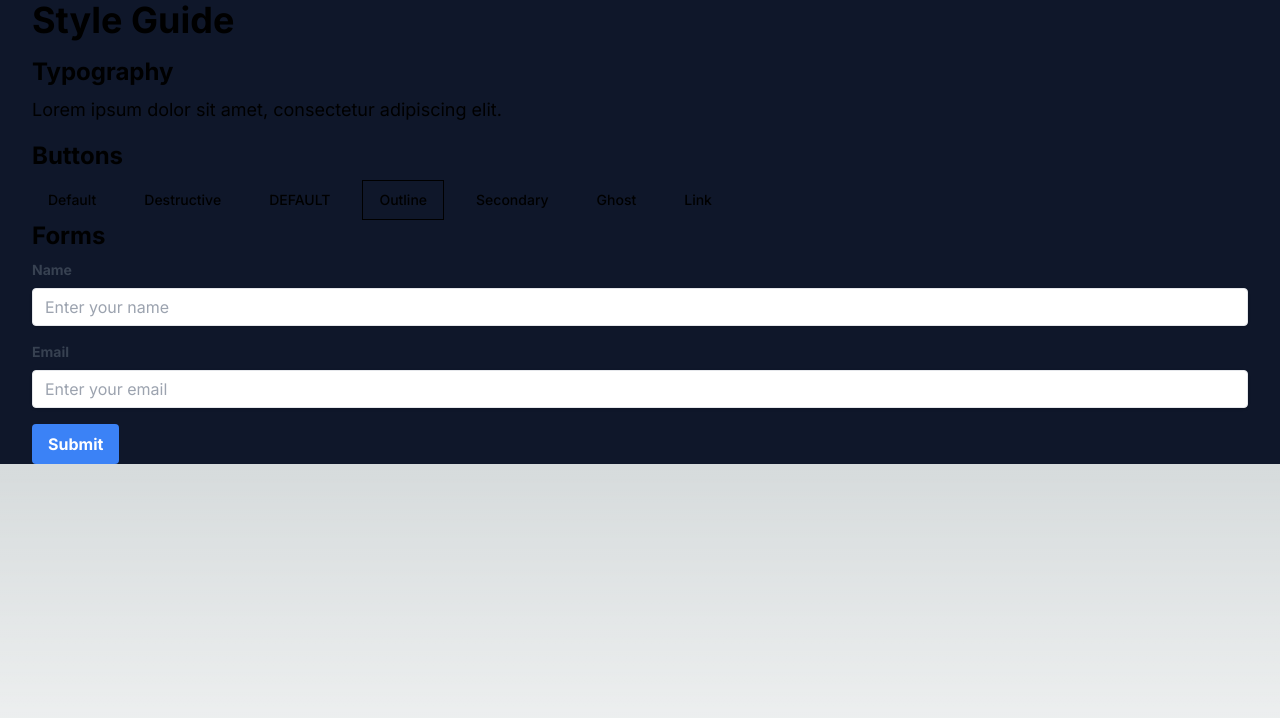
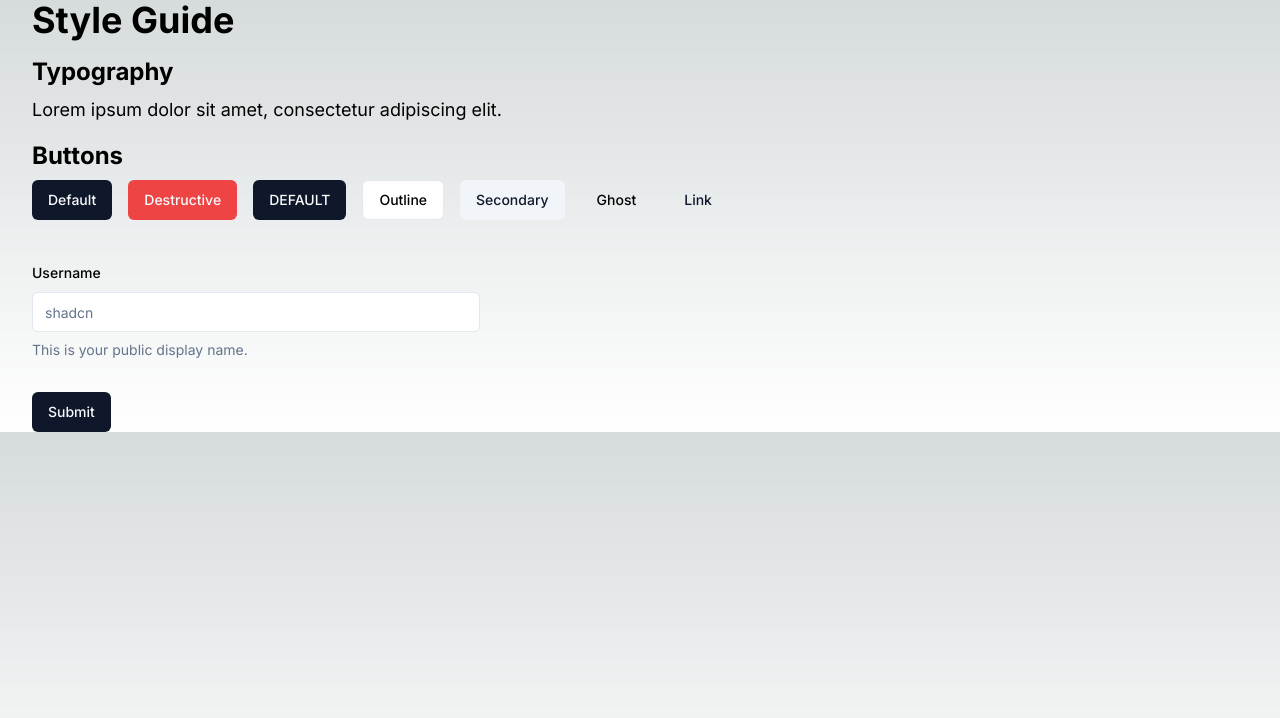
Before and after one commit to hamza4600/travio, a Next.js app: page /en/style-guide in a window 1280 px wide. Shown: the top 718 px of the page. Built offline with nearby package versions, Linux system fonts and the light colour scheme.

Commit message:
resolved build error

```diff
--- a/app/globals.css
+++ /dev/null
@@ -1,76 +0,0 @@
-@tailwind base;
-@tailwind components;
-@tailwind utilities;
-
-@layer base {
-  :root {
-    --background: 0 0% 100%;
-    --foreground: 222.2 84% 4.9%;
-
-    --card: 0 0% 100%;
-    --card-foreground: 222.2 84% 4.9%;
-
-    --popover: 0 0% 100%;
-    --popover-foreground: 222.2 84% 4.9%;
-
-    --primary: 222.2 47.4% 11.2%;
-    --primary-foreground: 210 40% 98%;
-
-    --secondary: 210 40% 96.1%;
-    --secondary-foreground: 222.2 47.4% 11.2%;
-
-    --muted: 210 40% 96.1%;
-    --muted-foreground: 215.4 16.3% 46.9%;
-
-    --accent: 210 40% 96.1%;
-    --accent-foreground: 222.2 47.4% 11.2%;
-
-    --destructive: 0 84.2% 60.2%;
-    --destructive-foreground: 210 40% 98%;
-
-    --border: 214.3 31.8% 91.4%;
-    --input: 214.3 31.8% 91.4%;
-    --ring: 222.2 84% 4.9%;
-
-    --radius: 0.5rem;
-  }
-
-  .dark {
-    --background: 222.2 84% 4.9%;
-    --foreground: 210 40% 98%;
-
-    --card: 222.2 84% 4.9%;
-    --card-foreground: 210 40% 98%;
-
-    --popover: 222.2 84% 4.9%;
-    --popover-foreground: 210 40% 98%;
-
-    --primary: 210 40% 98%;
-    --primary-foreground: 222.2 47.4% 11.2%;
-
-    --secondary: 217.2 32.6% 17.5%;
-    --secondary-foreground: 210 40% 98%;
-
-    --muted: 217.2 32.6% 17.5%;
-    --muted-foreground: 215 20.2% 65.1%;
-
-    --accent: 217.2 32.6% 17.5%;
-    --accent-foreground: 210 40% 98%;
-
-    --destructive: 0 62.8% 30.6%;
-    --destructive-foreground: 210 40% 98%;
-
-    --border: 217.2 32.6% 17.5%;
-    --input: 217.2 32.6% 17.5%;
-    --ring: 212.7 26.8% 83.9%;
-  }
-}
-
-@layer base {
-  * {
-    @apply border-border;
-  }
-  body {
-    @apply bg-background text-foreground;
-  }
-}
--- a/src/app/[language]/globals.css
+++ b/src/app/[language]/globals.css
@@ -8,13 +8,13 @@
   --background-end-rgb: 255, 255, 255;
 }
 
-@media (prefers-color-scheme: dark) {
+/* @media (prefers-color-scheme: dark) {
   :root {
     --foreground-rgb: 255, 255, 255;
     --background-start-rgb: 0, 0, 0;
     --background-end-rgb: 0, 0, 0;
   }
-}
+} */
 
 body {
   color: rgb(var(--foreground-rgb));
@@ -31,3 +31,77 @@ body {
     text-wrap: balance;
   }
 }
+
+
+@layer base {
+  :root {
+    --background: 0 0% 100%;
+    --foreground: 222.2 84% 4.9%;
+
+    --card: 0 0% 100%;
+    --card-foreground: 222.2 84% 4.9%;
+
+    --popover: 0 0% 100%;
+    --popover-foreground: 222.2 84% 4.9%;
+
+    --primary: 222.2 47.4% 11.2%;
+    --primary-foreground: 210 40% 98%;
+
+    --secondary: 210 40% 96.1%;
+    --secondary-foreground: 222.2 47.4% 11.2%;
+
+    --muted: 210 40% 96.1%;
+    --muted-foreground: 215.4 16.3% 46.9%;
+
+    --accent: 210 40% 96.1%;
+    --accent-foreground: 222.2 47.4% 11.2%;
+
+    --destructive: 0 84.2% 60.2%;
+    --destructive-foreground: 210 40% 98%;
+
+    --border: 214.3 31.8% 91.4%;
+    --input: 214.3 31.8% 91.4%;
+    --ring: 222.2 84% 4.9%;
+
+    --radius: 0.5rem;
+  }
+
+  .dark {
+    --background: 222.2 84% 4.9%;
+    --foreground: 210 40% 98%;
+
+    --card: 222.2 84% 4.9%;
+    --card-foreground: 210 40% 98%;
+
+    --popover: 222.2 84% 4.9%;
+    --popover-foreground: 210 40% 98%;
+
+    --primary: 210 40% 98%;
+    --primary-foreground: 222.2 47.4% 11.2%;
+
+    --secondary: 217.2 32.6% 17.5%;
+    --secondary-foreground: 210 40% 98%;
+
+    --muted: 217.2 32.6% 17.5%;
+    --muted-foreground: 215 20.2% 65.1%;
+
+    --accent: 217.2 32.6% 17.5%;
+    --accent-foreground: 210 40% 98%;
+
+    --destructive: 0 62.8% 30.6%;
+    --destructive-foreground: 210 40% 98%;
+
+    --border: 217.2 32.6% 17.5%;
+    --input: 217.2 32.6% 17.5%;
+    --ring: 212.7 26.8% 83.9%;
+  }
+}
+
+@layer base {
+  * {
+    @apply border-border;
+  }
+  body {
+    @apply bg-background text-foreground;
+  }
+}
--- a/src/app/[language]/style-guide/page.tsx
+++ b/src/app/[language]/style-guide/page.tsx
@@ -1,9 +1,31 @@
+"use client";
 import { Button } from "@/components/ui/button";
-
+import {
+    Form,
+    FormControl,
+    FormDescription,
+    FormField,
+    FormItem,
+    FormLabel,
+    FormMessage,
+} from "@/components/ui/form"
+import { Input } from "@/components/ui/input"
+import { zodResolver } from "@hookform/resolvers/zod"
+import { useForm } from "react-hook-form"
+import { z } from "zod"
 
 const StyleGuide = () => {
+    const formSchema = z.object({
+        username: z.string().min(2, {
+            message: "Username must be at least 2 characters.",
+        }),
+    })
+    const form = useForm({
+        resolver: zodResolver(formSchema),
+    })
+
     return (
-        <div className="container mx-auto min-h-28 bg-slate-900">
+        <div className="container mx-auto min-h-28">
             <h1 className="text-4xl font-bold mb-4">Style Guide</h1>
 
             <h2 className="text-2xl font-bold mb-2">Typography</h2>
@@ -19,38 +41,28 @@ const StyleGuide = () => {
                 <Button variant="ghost">Ghost</Button>
                 <Button variant="link">Link</Button>
             </div>
+            <Form {...form}>
+                <form className="space-y-8 mt-10 max-w-md">
+                    <FormField
+                        control={form.control}
+                        name="username"
+                        render={({ field }) => (
+                            <FormItem>
+                                <FormLabel>Username</FormLabel>
+                                <FormControl>
+                                    <Input placeholder="shadcn" {...field} />
+                                </FormControl>
+                                <FormDescription>
+                                    This is your public display name.
+                                </FormDescription>
+                                <FormMessage />
+                            </FormItem>
+                        )}
+                    />
+                    <Button type="submit">Submit</Button>
+                </form>
+            </Form>
 
-            <h2 className="text-2xl font-bold mb-2">Forms</h2>
-            <form>
-                <div className="mb-4">
-                    <label className="block text-gray-700 text-sm font-bold mb-2" htmlFor="name">
-                        Name
-                    </label>
-                    <input
-                        className="shadow appearance-none border rounded w-full py-2 px-3 text-gray-700 leading-tight focus:outline-none focus:shadow-outline"
-                        id="name"
-                        type="text"
-                        placeholder="Enter your name"
-                    />
-                </div>
-                <div className="mb-4">
-                    <label className="block text-gray-700 text-sm font-bold mb-2" htmlFor="email">
-                        Email
-                    </label>
-                    <input
-                        className="shadow appearance-none border rounded w-full py-2 px-3 text-gray-700 leading-tight focus:outline-none focus:shadow-outline"
-                        id="email"
-                        type="email"
-                        placeholder="Enter your email"
-                    />
-                </div>
-                <button
-                    className="bg-blue-500 hover:bg-blue-700 text-white font-bold py-2 px-4 rounded"
-                    type="submit"
-                >
-                    Submit
-                </button>
-            </form>
         </div>
     );
 };
```
